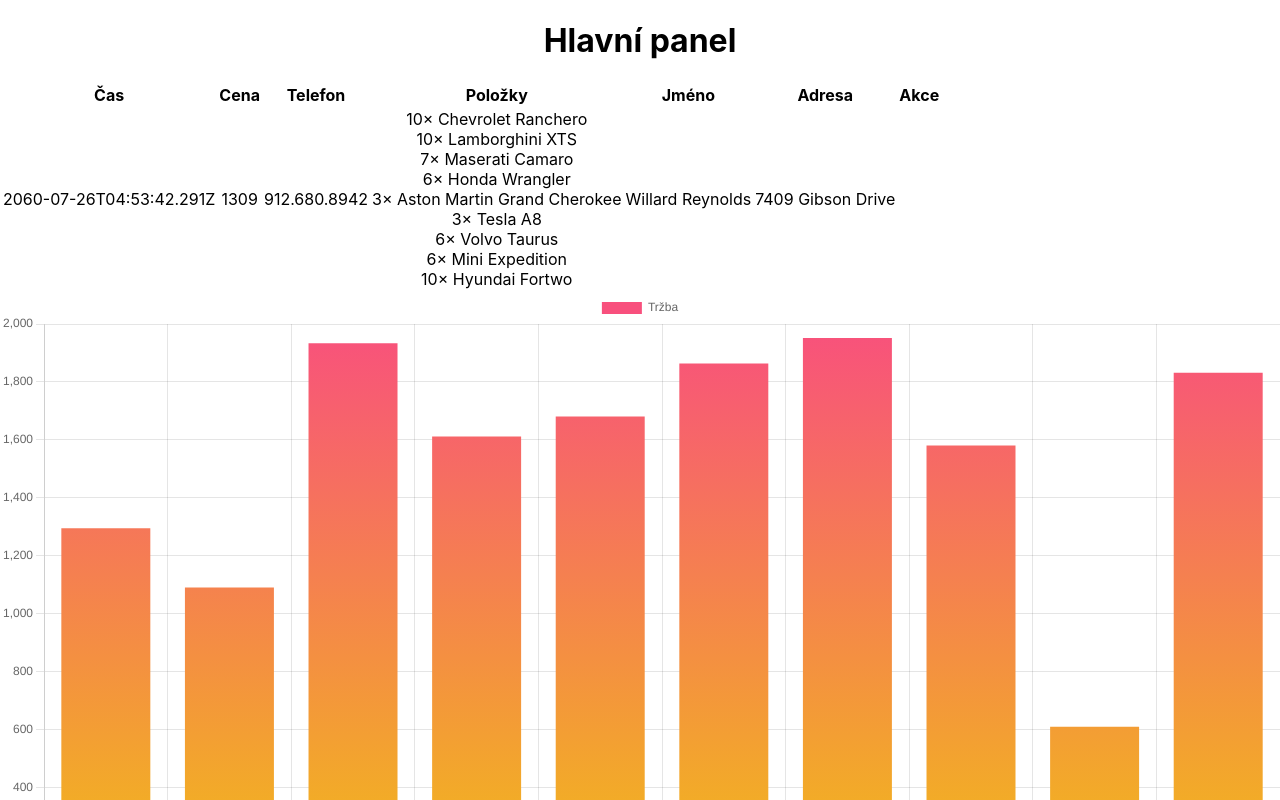
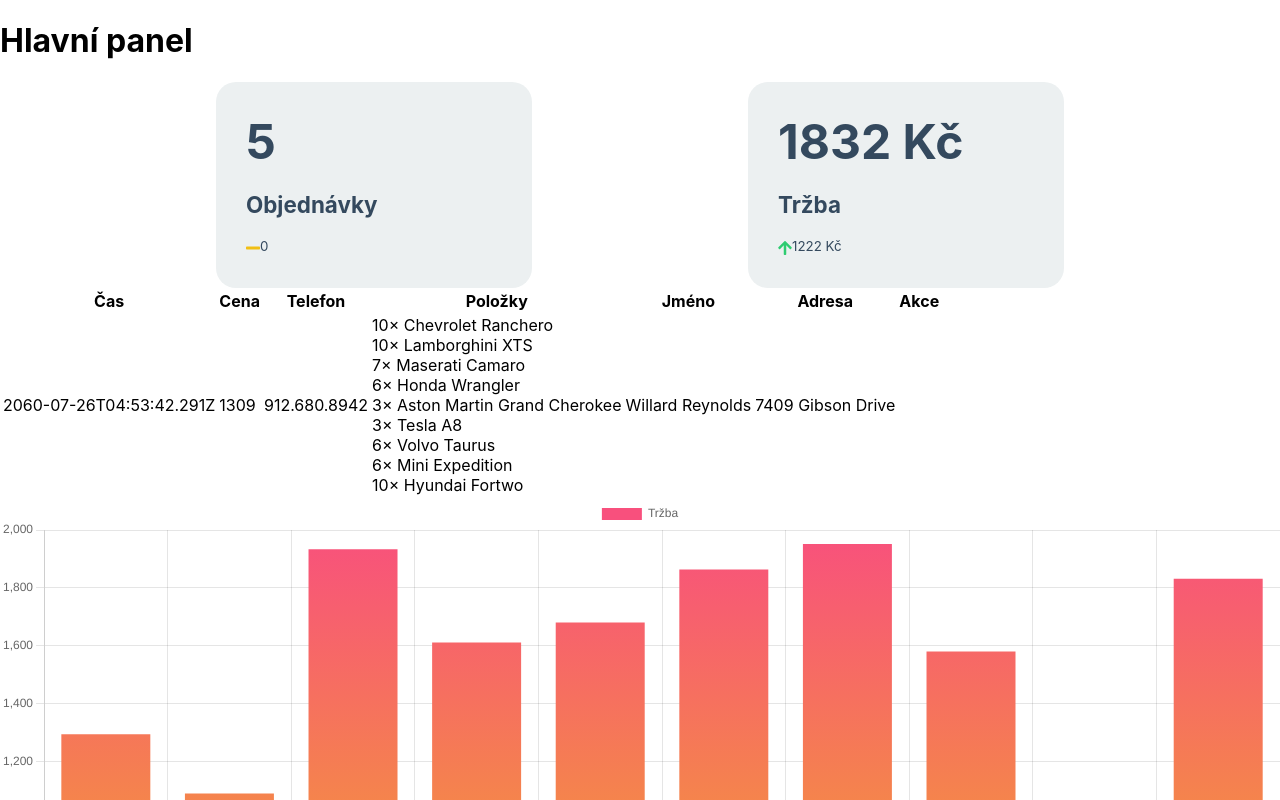
Before and after one commit to pslib-cz/MP2021-22_Nydrle-Daniel_Revize-administrace-objednavkoveho-systemu-pro-restauratery, a React (Create React App) app: page / in a window 1280 px wide. Shown: the top 800 px of the page. Built offline with nearby package versions, Linux system fonts and the light colour scheme.

Commit message:
Zobrazování panelů s rozdílem objednávek/tržby oproti včerejšímu dni

```diff
--- a/src/App.css
+++ /dev/null
@@ -1,38 +0,0 @@
-.App {
-  text-align: center;
-}
-
-.App-logo {
-  height: 40vmin;
-  pointer-events: none;
-}
-
-@media (prefers-reduced-motion: no-preference) {
-  .App-logo {
-    animation: App-logo-spin infinite 20s linear;
-  }
-}
-
-.App-header {
-  background-color: #282c34;
-  min-height: 100vh;
-  display: flex;
-  flex-direction: column;
-  align-items: center;
-  justify-content: center;
-  font-size: calc(10px + 2vmin);
-  color: white;
-}
-
-.App-link {
-  color: #61dafb;
-}
-
-@keyframes App-logo-spin {
-  from {
-    transform: rotate(0deg);
-  }
-  to {
-    transform: rotate(360deg);
-  }
-}
--- a/src/App.tsx
+++ b/src/App.tsx
@@ -5,7 +5,7 @@
 import { Provider } from "./providers/Provider";
 import Home from "./components/Home";
 
-import "./App.css";
+import "./scss/main.scss"
 
 function App() {
 	return (
--- a/src/components/Home.tsx
+++ b/src/components/Home.tsx
@@ -15,6 +15,9 @@
 } from "chart.js";
 import * as clr from "../plugins/plugin.colors";
 import { tableData, incomeData, orderData } from "../data/data";
+import { FontAwesomeIcon } from "@fortawesome/react-fontawesome";
+import { faArrowDown, faArrowUp } from "@fortawesome/free-solid-svg-icons";
+import OrderChange from "./OrderChange";
 
 ChartJS.register(
 	CategoryScale,
@@ -51,6 +54,7 @@
 	return (
 		<div>
 			<h1>Hlavní panel</h1>
+			<OrderChange orders={orderData.datasets[0].data.slice(-2)} incomes={incomeData.datasets[0].data.slice(-2)} />
 			<OrdersTable {...JSON.parse(JSON.stringify(tableOrders))} />
 			<Chart type="bar" data={{ ...incomes }} />
 			<Chart
--- /dev/null
+++ b/src/components/OrderChange.tsx
@@ -0,0 +1,90 @@
+import { faArrowDown, faArrowUp, faMinus } from '@fortawesome/free-solid-svg-icons';
+import { FontAwesomeIcon } from '@fortawesome/react-fontawesome';
+import React, { useEffect, useState } from 'react'
+
+interface Props {
+    orders: number[],
+    incomes: number[],
+}
+
+interface Order {
+    today: number,
+    yesterday: number,
+}
+interface Income {
+    today: number,
+    yesterday: number,
+}
+interface Icons {
+    orders: string
+    incomes: string
+}
+
+const OrderChange = (props: Props) => {
+    const [orders, setOrders] = useState<Order>({today: props.orders[1], yesterday: props.orders[0]});
+    const [incomes, setIncomes] = useState<Income>({today: props.incomes[1], yesterday: props.incomes[0]});
+    const [orderDifference, setOrderDifference] = useState(0);
+    const [incomeDifference, setIncomeDifference] = useState(0);
+    const [icons, setIcons] = useState<Icons>({orders: "Minus", incomes: "Minus"});
+
+    useEffect(() => {
+        setOrderDifference(orders.today - orders.yesterday);
+        setIncomeDifference(incomes.today - incomes.yesterday);
+        let orderIcon: string, incomeIcon: string;
+        if (orderDifference > 0)
+            orderIcon = "ArrowUp"
+        else if (orderDifference < 0)
+            orderIcon = "ArrowDown"
+        if (incomeDifference > 0)
+            incomeIcon = "ArrowUp"
+        else if (incomeDifference < 0)
+            incomeIcon = "ArrowDown"
+        setIcons({orders: orderIcon!, incomes: incomeIcon!})
+    }, [])
+    return (
+        <div className="orders">
+            <div className="orders-order">
+                <h4 className="orders-order-value">{orders.today}</h4>
+                <h5 className="orders-order-heading">Objednávky</h5>
+                {
+                    orders.today > orders.yesterday && (
+                        <FontAwesomeIcon icon={faArrowUp} />
+                    )
+                }
+                {
+                    orders.today < orders.yesterday && (
+                        <FontAwesomeIcon icon={faArrowDown} />
+                    )
+                }
+                {
+                    orders.today === orders.yesterday && (
+                        <FontAwesomeIcon icon={faMinus} />
+                    )
+                }
+                <small className="orders-order-difference">{orderDifference}</small>
+            </div>
+            <div className="orders-order">
+                <h4 className="orders-order-value">{incomes.today}&nbsp;Kč</h4>
+                <h5 className="orders-order-heading">Tržba</h5>
+                {
+                    incomes.today > incomes.yesterday && (
+                        <FontAwesomeIcon icon={faArrowUp} />
+                    )
+                }
+                {
+                    incomes.today < incomes.yesterday && (
+                        <FontAwesomeIcon icon={faArrowDown} />
+                    )
+                }
+                {
+                    incomes.today === incomes.yesterday && (
+                        <FontAwesomeIcon icon={faMinus} />
+                    )
+                }
+                <small className="orders-order-difference">{incomeDifference}&nbsp;Kč</small>
+            </div>
+        </div>
+    )
+}
+
+export default OrderChange
--- a/src/data/data.tsx
+++ b/src/data/data.tsx
@@ -54,18 +54,20 @@
             yAxisID: "orders",
             data: labels.map(() => faker.datatype.number(10)),
             fill: true,
+			borderColor: clr.YELLOW,
 			borderWidth: 0,
-			borderColor: clr.PINK,
-			backgroundColor: clr.PINK,
+			backgroundColor: `${clr.YELLOW}66`,
             tension: 0.2,
         }
     ],
     options: {
 		responsive: true,
+
 		interaction: {
 			mode: 'index',
 			intersect: false,
-		  },
+		},
+		stacked: false,
         scales: {
 			orders: {
 				type: 'linear' as const,
@@ -87,6 +89,8 @@
     averages.push(data / orderData.datasets[0].data[index]);
 })
 
+console.log(orderData.options.scales)
+
 orderData = {...orderData, datasets: [...orderData.datasets,
 	{
         id: "averages",
@@ -95,10 +99,10 @@
         label: "Průměrná útrata",
         yAxisID: "averages",
         data: averages,
+        fill: false,
+		borderColor: clr.PINK,
 		borderWidth: 5,
-        fill: false,
-		borderColor: clr.YELLOW,
-		backgroundColor: clr.YELLOW,
+		backgroundColor: clr.PINK,
         tension: 0.3,
     }
 ]}
--- a/src/plugins/plugin.colors.ts
+++ b/src/plugins/plugin.colors.ts
@@ -3,6 +3,7 @@
 
 export const YELLOW = "#f1bf15";
 export const PINK = "#f8507d";
+export const GREEN = "#2ecc71";
 
 export const getGradient = (
 	ctx: CanvasRenderingContext2D,
--- /dev/null
+++ b/src/scss/_colors.scss
@@ -0,0 +1,11 @@
+$yellow: #f1bf15;
+$pink: #f8507d;
+$green: #2ecc71;
+$gray: #ecf0f1;
+$gray-dark: #34495e;
+
+:export {
+    YELLOW: $yellow;
+    PINK: $pink;
+    GREEN: $green;
+}
--- /dev/null
+++ b/src/scss/main.scss
@@ -0,0 +1,38 @@
+@import "_colors";
+
+.fa-arrow-up {
+    color: $green;
+}
+.fa-arrow-down {
+    color: $pink;
+}
+.fa-minus {
+    color: $yellow;
+}
+
+.orders {
+    display: flex;
+    justify-content: space-evenly;
+    align-items: stretch;
+    &-order {
+        position: relative;
+        width: 20%;
+        padding: 30px;
+        background-color: $gray;
+        color: $gray-dark;
+        border-radius: 20px;
+        &-value {
+            font-size: 3rem;
+            margin: 0;
+            margin-bottom: 20px;
+        }
+        &-heading {
+            font-size: 1.4rem;
+            margin: 0;
+            margin-bottom: 20px;
+        }
+        &-difference {
+            position: absolute;
+        }
+    }
+}
--- a/webpack.config.js
+++ b/webpack.config.js
@@ -1,40 +1,54 @@
-const path = require('path');
+// Generated using webpack-cli https://github.com/webpack/webpack-cli
 
-module.exports = {
-    mode: "development",
-    entry: path.resolve(__dirname, './src/index.tsx'),
-    devtool: "eval-source-map",
+const path = require("path");
+const MiniCssExtractPlugin = require("mini-css-extract-plugin");
+const WorkboxWebpackPlugin = require("workbox-webpack-plugin");
+
+const isProduction = process.env.NODE_ENV == "production";
+
+const config = {
+  entry: "./src/index.ts",
+  output: {
+    path: path.resolve(__dirname, "dist"),
+  },
+  plugins: [
+    new MiniCssExtractPlugin(),
+
+    // Add your plugins here
+    // Learn more about plugins from https://webpack.js.org/configuration/plugins/
+  ],
   module: {
     rules: [
       {
-                test: /\.(js|jsx)$/,
-                exclude: /node_modules/,
-                use: ["babel-loader"],
+        test: /\.(ts|tsx)$/i,
+        loader: "ts-loader",
+        exclude: ["/node_modules/"],
       },
       {
-                test: /\.(ts|tsx)$/,
-                exclude: /node_modules/,
-                use: ["ts-loader"],
+        test: /\.s[ac]ss$/i,
+        use: [stylesHandler, "css-loader", "sass-loader"],
       },
       {
-                test: /\.(css|scss)$/,
-                use: ["style-loader", "css-loader"],
+        test: /\.(eot|svg|ttf|woff|woff2|png|jpg|gif)$/i,
+        type: "asset",
       },
-            {
-                test: /\.(jpg|jpeg|png|gif|mp3|svg)$/,
-                use: ["file-loader"],
-            },
+
+      // Add your rules for custom modules here
+      // Learn more about loaders from https://webpack.js.org/loaders/
     ],
   },
   resolve: {
-        extensions: ['.tsx', '.ts', '.js'],
-    },
-    output: {
-        path: path.resolve(__dirname, 'dist'),
-        filename: 'bundle.js',
-    },
-    devServer: {
-        contentBase: path.resolve(__dirname, './public'),
-        hot: true
+    extensions: [".tsx", ".ts", ".js"],
   },
 };
+
+module.exports = () => {
+  if (isProduction) {
+    config.mode = "production";
+
+    config.plugins.push(new WorkboxWebpackPlugin.GenerateSW());
+  } else {
+    config.mode = "development";
+  }
+  return config;
+};
```
Also changed, not shown: index.html (added, +26 -0 lines), package.json (+7 -0 lines), 3 other files (tests, documents, lock files or other folders). Lines whose indentation alone changed are shown as unchanged.
